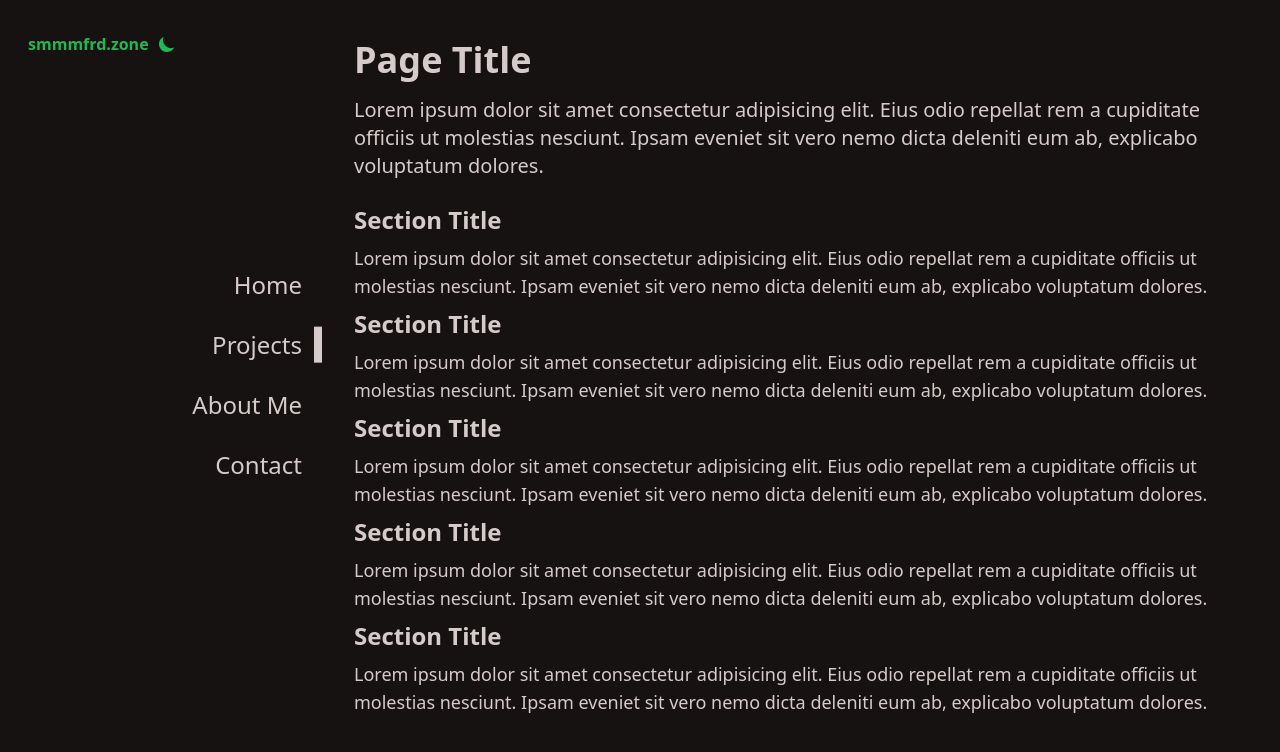
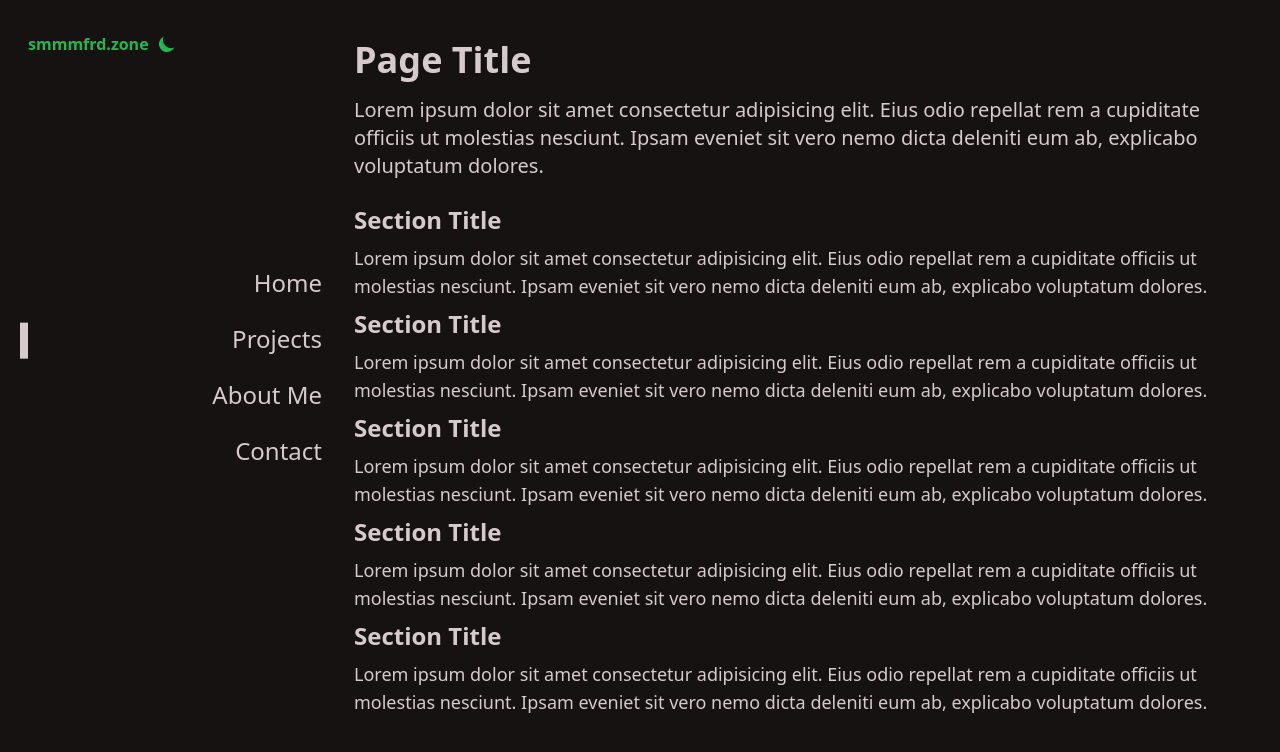
Before and after one commit to smmmfrd/smmmfrd-site, a React (Vite) app: page /projects in a window 1280 px wide. Shown: the top 752 px of the page. Built offline with nearby package versions, Linux system fonts and the light colour scheme.

Commit message:
Active Link Moving

```diff
--- a/components/NavButton.jsx
+++ b/components/NavButton.jsx
@@ -6,9 +6,8 @@ export default function ({ title, dest }) {
 		<li>
 			<NavLink to={dest}
 				className={({ isActive }) => `flex flex-row-reverse sm:flex-row justify-end items-center
-				${isActive ? "gap-3 [&>span]:w-2" : "gap-5"}`}>
+				${isActive && "nav-active"}`}>
 				{title}
-				<span className="inline-block h-9 bg-base-content transition-all"></span>
 			</NavLink>
 		</li>
 	)
--- a/components/Navbar.jsx
+++ b/components/Navbar.jsx
@@ -1,11 +1,22 @@
-import { useEffect, useState } from "react"
+import { useEffect, useRef, useState } from "react"
 import { Outlet, useLocation } from "react-router-dom";
 import NavButton from "./NavButton";
 
 export default function Navbar() {
 	const location = useLocation();
+	const activeLinkSelector = useRef(null);
+	const [activeLinkStyles, setActiveLinkStyles] = useState({});
+
 	useEffect(() => {
-		setOpenNav(false);
+		// setOpenNav(false);
+		const selected = document.querySelector(".nav-active");
+		console.log(selected.offsetTop);
+
+		// activeLinkSelector.current.top = selected.offsetTop;
+		setActiveLinkStyles({
+			top: selected.offsetTop
+		});
+
 	}, [location.pathname]);
 
 	const [openNav, setOpenNav] = useState(false);
@@ -64,6 +75,7 @@ export default function Navbar() {
 				<ul className={`[&>*]:text-2xl flex flex-col gap-6 mt-8 pl-11
 					sm:text-right sm:mt-0
 					sm:sticky sm:top-1/3 sm:justify-center`}>
+					<span ref={activeLinkSelector} className="absolute top-0 left-0 w-2 h-9 bg-base-content transition-all" style={activeLinkStyles}></span>
 					<NavButton title={"Home"} dest={"/"} />
 					<NavButton title={"Projects"} dest={"/projects"} />
 					<NavButton title={"About Me"} dest={"/about"} />
```
